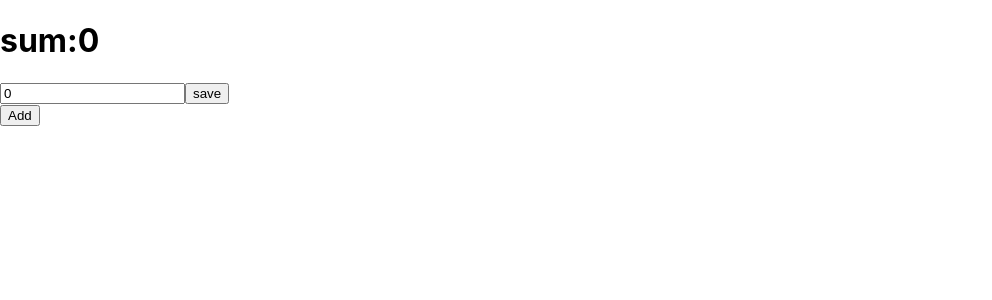
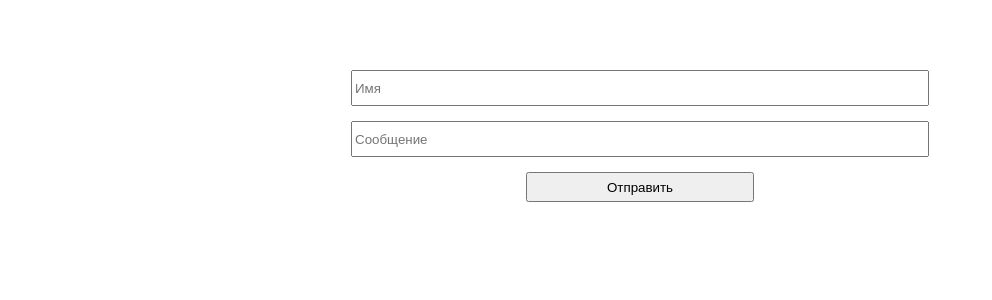
Before and after one commit to Nikitoskaluv/React_Kosatreva_Anastasiya, a React (Create React App) app in the folder homeworks_react/: page / in a window 1280 px wide. Shown: the top 300 px of the page, without its empty margins (0-992 px from the left). Built offline with nearby package versions, Linux system fonts and the light colour scheme.

Commit message:
Homework_2 Finished

```diff
--- a/homeworks_react/src/App.css
+++ b/homeworks_react/src/App.css
@@ -0,0 +1,35 @@
+.messageBlock{
+    display: flex;
+    flex-direction: row;
+    align-items: baseline;
+    justify-content: center;
+}
+
+.App{
+  width:100%
+}
+.wrapper{
+width:1140px;
+margin: 0 auto;
+padding:70px
+}
+input{
+  width:50%;
+  margin: 0 auto;
+  height: 30px;
+  margin-bottom: 15px;
+
+
+}
+.formWrapper{
+display: flex;
+flex-direction: column;
+align-items: center;
+}
+button{
+  width:20%;
+  height: 30px;
+}
+p{
+  margin-left: 10px;
+}
--- a/homeworks_react/src/App.js
+++ b/homeworks_react/src/App.js
@@ -1,81 +1,76 @@
-
 import './App.css';
-
-import { useState, useCallback, useEffect, useMemo } from "react";
-import { useUsers } from './hooks/useUsers';
+import React, { useState, useEffect } from "react";
 
 
-const UserList = (props) => {
-  const [users, { addUser, removeUser }] = useUsers();
+const App = (props) => {
+  const [messageList, setMessageList] = useState([]);
+  const [text, setText] = useState('');
+  const [name, setName] = useState('');
+
+  const onChangeName = (event) => {
+    setName(event.target.value)
+  }
+  const onChangeText = (event) => {
+    setText(event.target.value)
+  }
+
+  const onSubmit = (event) => {
+    event.preventDefault();
+    sendMessage(name, text);
+    clearForm();
+  }
+
+  const sendMessage = (author, message) => {
+    const copyMessageList = [...messageList];
+    copyMessageList.name = author;
+    copyMessageList.text = message;
+    copyMessageList.push({
+      name: copyMessageList.name,
+      text: copyMessageList.text
+    })
+    setMessageList(copyMessageList);
+  }
+  const clearForm = () => {
+    setName('');
+    setText('')
+  }
 
   useEffect(() => {
-    console.log('updated users', users);
-    props.onChange(users)
-  }, [users])
+    const objectToCheck = messageList[messageList.length - 1];
+    if (messageList.length === 0) {
+      return
+    }
+    else if (objectToCheck.name === "Чат-бот") {
+      return
+    } else {
+      const timerBot = setTimeout(() => {
+        sendMessage("Чат-бот", `Привет ${objectToCheck.name}`)
+      }, 2000);
+      return () => {
+        clearTimeout(timerBot);
+      }
+    }
+  }, [messageList]);
 
-  useEffect(() => {
-    if (users.length === 0) {
-      return;
-    }
-    const timerId = setTimeout(() => {
-      console.log('removed ->', users[0].name)
-      removeUser(users[0].name)()
-    }, 2000);
-    return () => {
-      clearTimeout(timerId);
-    }
-  }, [users])
-  return <div>
-    <button onClick={addUser}>Add</button>
-    <div>
-      {users.map((item) => <div>{item.name}<button onClick={removeUser(item.name)}>Remove</button></div>)
-      }
-    </div >
-  </div>
+
+  return (<div className="App">
+    <div className="wrapper">
+      <form onSubmit={onSubmit} action=''>
+        <div className="formWrapper">
+          <input placeholder="Имя" type="text" onChange={onChangeName} value={name} />
+          <input type="text" placeholder="Сообщение" onChange={onChangeText} value={text} />
+          <button type="submit">Отправить</button>
+        </div>
+      </form>
+      <div >
+        {messageList.map((message) => {
+          return <div className="messageBlock"><h3>{message.name}</h3><p>{message.text}</p></div>
+        })}
+      </div>
+    </div>
+
+
+  </div>)
 }
 
-const NumbersList = () => {
-  const [numbers, setNumbers] = useState([])
-  const [value, setValue] = useState(0);
-  const sum = useMemo(() => numbers.reduce((acc, number) => acc + number, 0), [numbers])
-
-  const onChange = (event) => {
-    setValue(event.target.value)
-  }
-  const onSubmit = (event) => {
-    event.preventDefault();
-    const copyNumbers = [...numbers];
-    copyNumbers.push(parseInt(value));
-    setNumbers(copyNumbers);
-    setValue(0);
-  }
-  return <form onSubmit={onSubmit} action=''>
-    <h1>sum:{sum}</h1>
-    <input type="number" onChange={onChange} value={value} />
-    <button type="submit">save</button>
-  </form>
-}
-
-function App(props) {
-  const [state, setState] = useState([])
-
-  useEffect(() => {
-    console.log('updated');
-  })
-  useEffect(() => {
-    console.log('mounted');
-  }, [])
-  useEffect(() => {
-    console.log('update State', state);
-  }, [state])
-
-  return (
-    <div className="App">
-      <NumbersList />
-      <UserList onChange={(users) => {
-        console.log('', users)
-      }} />
-    </div>
-  );
-}
-export default App;
+export default App
```
